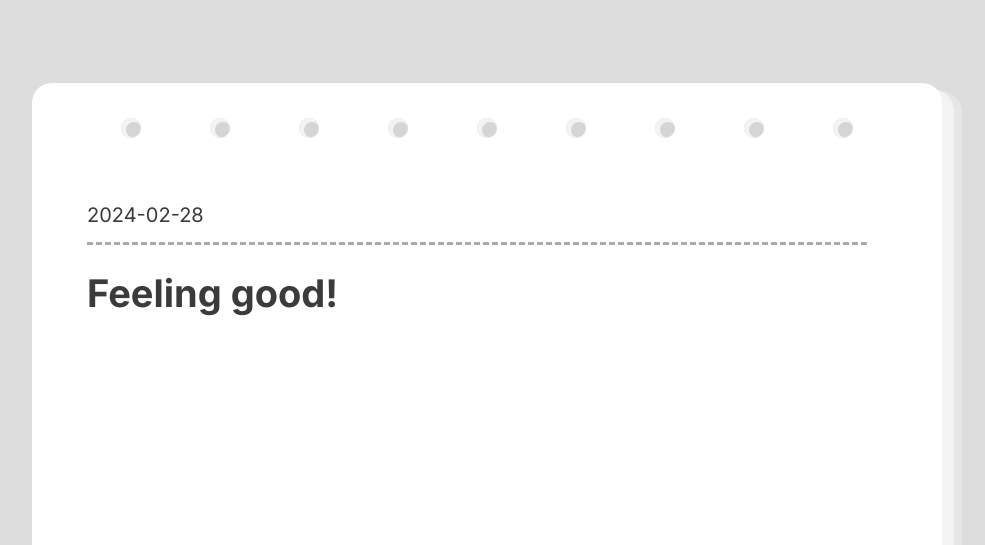
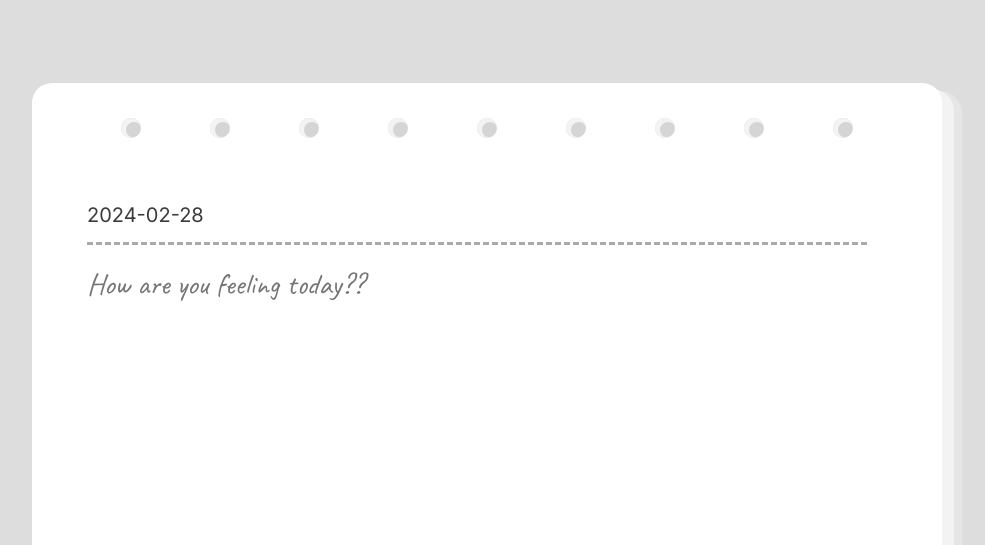
Before and after one commit to riya461/my-diary, a Flask app: page /page in a window 1280 px wide. Shown: the top 545 px of the page, without its empty margins (153-1138 px from the left). Run offline with Flask 3, Linux system fonts and the light colour scheme; parts of the project's set-up code (start-up, migrations or seed data) failed here and were passed over; some web fonts are replaced.

Commit message:
modify page

```diff
--- a/static/css/page.css
+++ b/static/css/page.css
@@ -54,6 +54,7 @@
 textarea {
   padding: 0;
   margin: 0;
+  margin-top: 20px;
   resize: none;
   outline: none;
   border: none;
--- a/templates/page.html
+++ b/templates/page.html
@@ -21,9 +21,9 @@
         </div>
 
         <div class="date">{{ today }}</div>
-        <h1>Feeling good!</h1>
+        <!-- <h1>Feeling good!</h1> -->
         <form class="page-form" action="/diary" method="post">
-          <textarea oninput="autogrow(this)" ></textarea>
+          <textarea oninput="autogrow(this)" placeholder="How are you feeling today??"></textarea>
           <button class="page-form-btn" type="submit">
             <img src="../static/images/go.svg" alt="submt" />
           </button>
```
